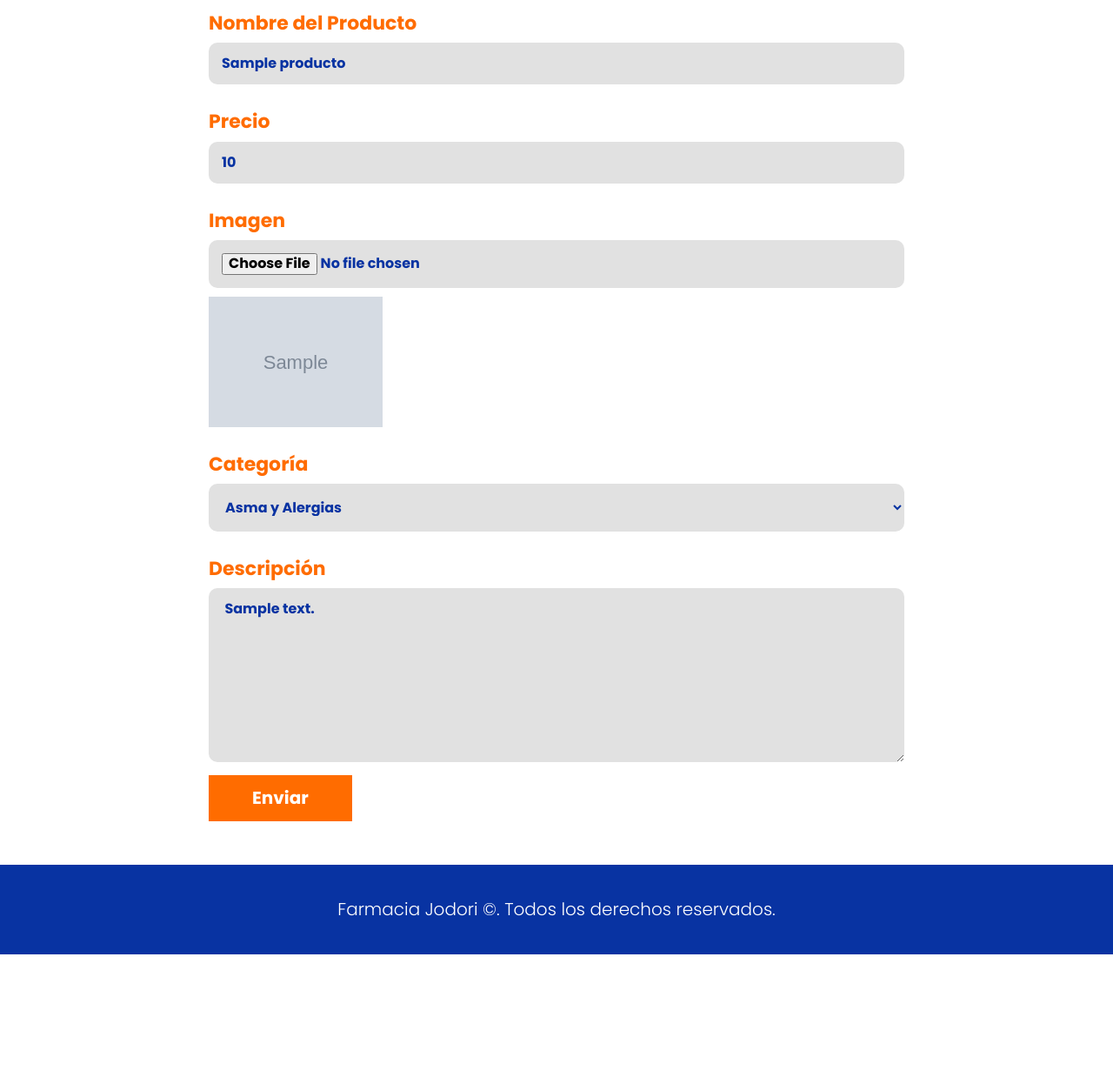
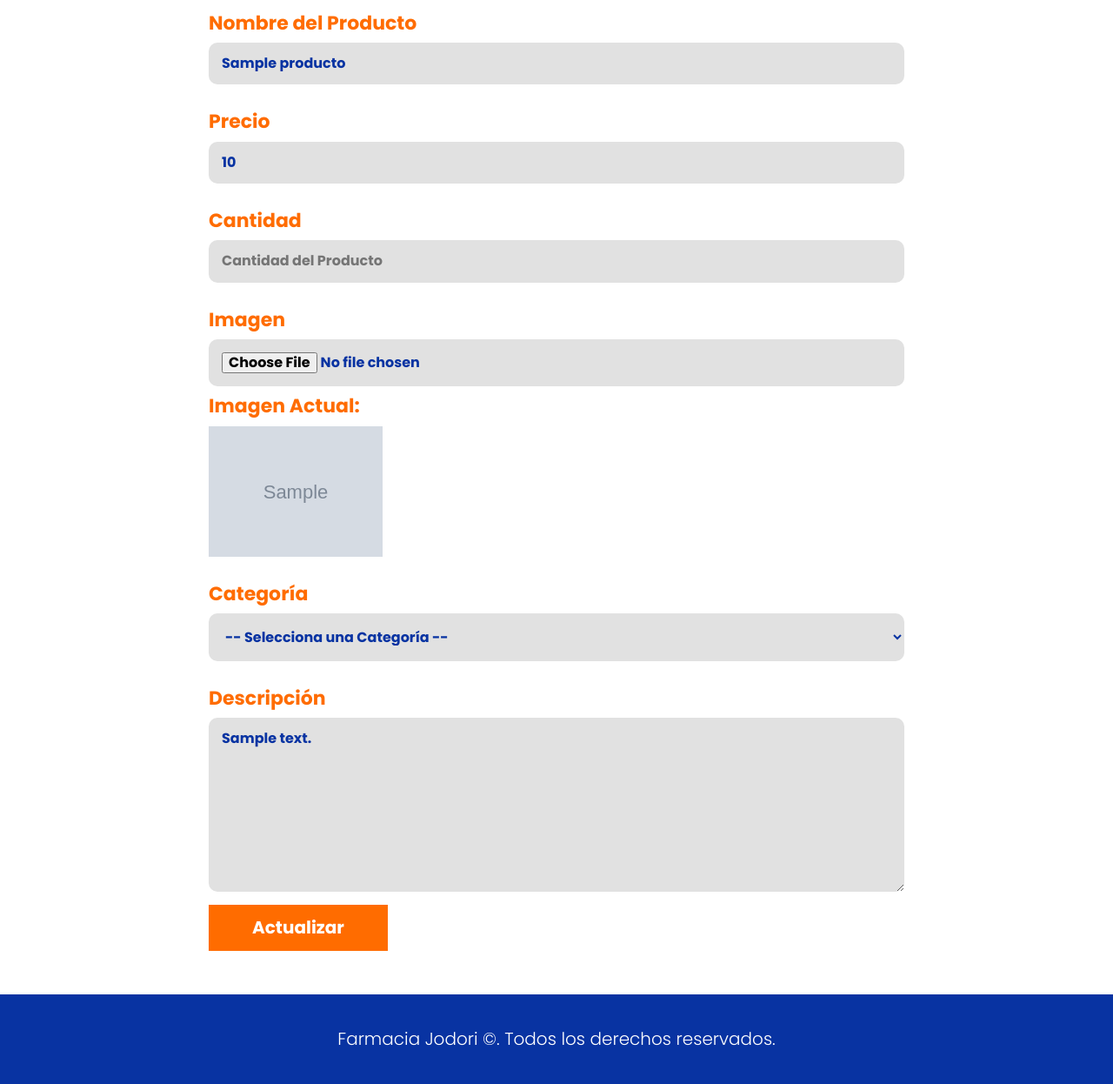
Before and after one commit to LeonardoC1302/Jodori-Drugstore, a PHP site: template views/admin/actualizar.php in a window 1280 px wide. Shown: the part 325-1571 px from the top of the page at 87% size. Before the commit the page ends 1422 px from the top, so only its background shows below. Run offline with PHP 8.4, Linux system fonts and the light colour scheme; the template is opened without the code that fills it: most values are stand-ins (such as "Sample title", 1, 10 or a date in 2020); grey boxes marked "Sample" are stand-in pictures; data that the repository does not hold is empty.

Commit message:
Actualizar Productos
PJ-1, PJ-2 y PJ-3 Completos
Solo falta agregar las confirmaciones de CRUD
Tambien agregar boton a index de admin (Solo para admin)

```diff
--- a/views/admin/actualizar.php
+++ b/views/admin/actualizar.php
@@ -1,10 +1,13 @@
+<?php
+    include_once __DIR__ . "/../templates/alerts.php";
+?>
 <h1>Actualizar Producto</h1>
 <div class="create-form">
     <div class="flex">
         <a href="/admin" class="orange-btn">Volver al Panel</a>
     </div>
 
-    <form method="POST" class="form">
+    <form method="POST" class="form" enctype="multipart/form-data">
         <div class="form__field">
             <label for="name" class="form__label">Nombre del Producto</label>
             <input class="form__input" type="name" placeholder="Nombre del Producto" id="name" name="name" value="<?php echo $producto->name;?>">
@@ -13,24 +16,35 @@
             <label for="price" class="form__label">Precio</label>
             <input class="form__input" type="number" placeholder="Precio del Producto" id="price" name="price" value="<?php echo $producto->price;?>">
         </div> <!-- /form__field -->
+
+        <div class="form__field">
+            <label for="cantidad" class="form__label">Cantidad</label>
+            <input class="form__input" type="number" placeholder="Cantidad del Producto" id="cantidad" name="cantidad" value="<?php echo $producto->cantidad;?>">
+        </div> <!-- /form__field -->
+
         <div class="form__field">
             <label for="image" class="form__label">Imagen</label>
-            <input class="form__input" type="file" id="image" name="image" accept="image/jpeg, image/png">
+            <input class="form__input" type="file" id="imagen" name="imagen" accept="image/jpeg, image/png">
+            <label class="form__label">Imagen Actual:</label>
             <img src="/images/<?php echo $producto->imagen;?>" class="image-small">
         </div> <!-- /form__field -->
         <div class="form__field">
             <legend class="form__legend">Categoría</legend>
-            <select class="form__select" name="category" id="category"> <!-- Hacer un for para todas las categorías y poner en selected la que tenga el producto -->
-                <option value="" disabled>-- Selecciona una Categoría --</option>
-                <option value="" selected>Asma y Alergias</option>
+
+            <select class="form__select" name="categoryID" id="categoryID"> <!-- Hacer un for para todas las categorías y poner en selected la que tenga el producto -->
+                <option value="" disabled selected >-- Selecciona una Categoría --</option>
+                <?php foreach($categorias as $cat){ ?>
+                    <option value="<?php echo $cat->id ?>" > <?php echo $cat->tipo  ?> </option>
+                    <?php } ?>
             </select>
+
         </div> <!-- /form__field -->
         <div class="form__field">
             <label for="description" class="form__label">Descripción</label>
-            <textarea class="form__textarea" name="description" id="description" placeholder="Descripción del Producto"> <?php echo $producto->description;?>
+            <textarea class="form__textarea" name="description" id="description" placeholder="Descripción del Producto"><?php echo$producto->description?>
             </textarea>
         </div> <!-- /form__field -->
 
-        <input class="form__submit--orange" type="submit" value="Enviar">
+        <input class="form__submit--orange" type="submit" value="Actualizar">
     </form>
 </div>
--- a/views/admin/crear.php
+++ b/views/admin/crear.php
@@ -35,6 +35,6 @@
             <textarea class="form__textarea" name="description" id="description" placeholder="Descripción del Producto"></textarea>
         </div> <!-- /form__field -->
 
-        <input class="form__submit--orange" type="submit" value="Enviar">
+        <input class="form__submit--orange" type="submit" value="Crear">
     </form>
 </div>
--- a/views/admin/index.php
+++ b/views/admin/index.php
@@ -11,6 +11,7 @@
             <th>Nombre</th>
             <th>Imagen</th>
             <th>Precio</th>
+            <th>Cantidad</th>
             <th>Categoría</th>
             <th>Acciones</th>
         </tr>
@@ -23,6 +24,7 @@
             <td><?php echo $prod->name ?></td>
             <td><img src="/images/<?php echo $prod->imagen ?>" alt="Table Image" class="table-image"></td>
             <td>₡<?php echo $prod->price ?></td>
+            <td> <?php echo $prod->cantidad ?> </td>
             <td><?php echo $prod->categoryID ?></td>
             <td>
                 <form method="POST" class="w-100" action="/admin/eliminar">
--- a/views/layout.php
+++ b/views/layout.php
@@ -40,6 +40,7 @@
         Categorías</a>
         <a <?php if ($page == 'contacto') { echo 'class="active"'; } ?> href="/contacto">
         Contacto</a>
+        <!-- Hacer icono de admin cuando esta logueado con admin -->
     </nav>
 
     <?php echo $contenido; ?>
```
Also changed, not shown: controllers/ProductController.php (+26 -4 lines), public/images/462c29fb6ae77d8f11a2846856e06a4a.jpg (renamed from public/images/5a24122abbea6d44b49fe4a51f69352e.jpg), public/images/6d48d364f7b87c81f71cce30e72ef823.jpg (added), public/images/9782f92197835bac51892068b2e3a8d9.jpg (deleted), public/images/lizano.jpg (deleted).
